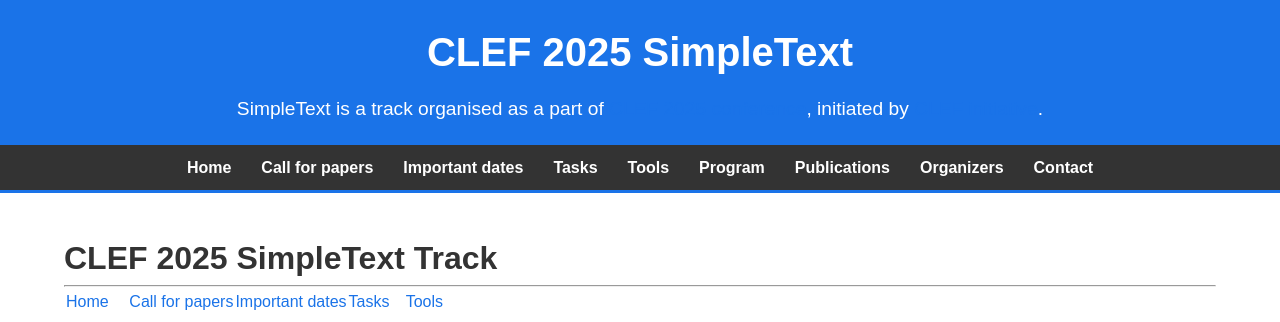
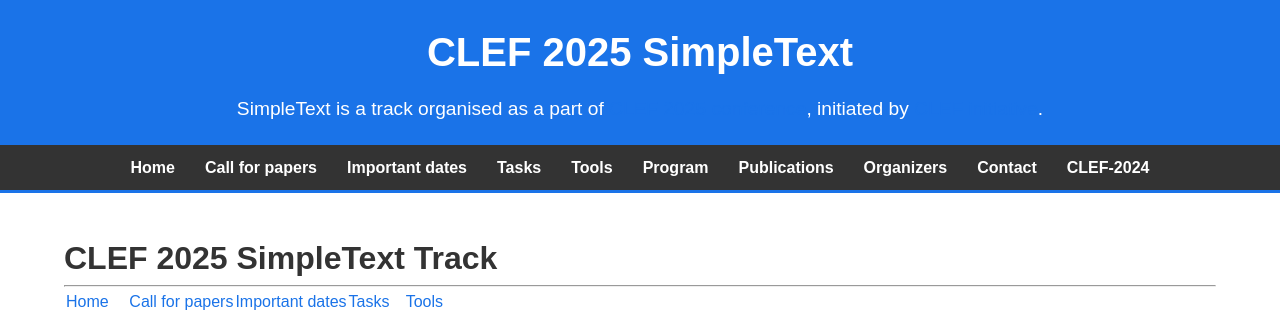
Before and after one commit to simpletext-madics/2025, a Jekyll site: the page built from index.md, in a window 1280 px wide and 900 px high, cut to the strip 0-322 px from the top of the window. Built offline with Jekyll 4.4.1, drawn with Linux system fonts in a browser that asks for light colours.

Commit message:
Update default.html

```diff
--- a/_layouts/default.html
+++ b/_layouts/default.html
@@ -23,12 +23,14 @@
             <li><a href="{{ './' | relative_url }}">Home</a></li>
             <li><a href="{{ './CFP' | relative_url }}">Call for papers</a></li>
             <li><a href="{{ './dates' | relative_url }}">Important dates</a></li>
-           <li><a href="{{ '/tasks.md' | relative_url }}">Tasks</a></li>
-            <li><a href="{{ '/tools.md' | relative_url }}">Tools</a></li>
-           <li><a href="{{ '/program.md' | relative_url }}">Program</a></li>
-          <li><a href="{{ '/publications.md' | relative_url }}">Publications</a></li>
-            <li><a href="{{ '/organizers.md' | relative_url }}">Organizers</a></li>
-            <li><a href="{{ '/contact.md' | relative_url }}">Contact</a></li>
+           <li><a href="{{ './tasks' | relative_url }}">Tasks</a></li>
+            <li><a href="{{ './tools' | relative_url }}">Tools</a></li>
+           <li><a href="{{ './program' | relative_url }}">Program</a></li>
+          <li><a href="{{ './publications' | relative_url }}">Publications</a></li>
+            <li><a href="{{ './organizers' | relative_url }}">Organizers</a></li>
+            <li><a href="{{ './contact' | relative_url }}">Contact</a></li>
+            <li><a href="{{ 'https://simpletext-project.com/2024/en/}}">CLEF-2024</a></li>
+
 
         </ul>
     </nav>
```
